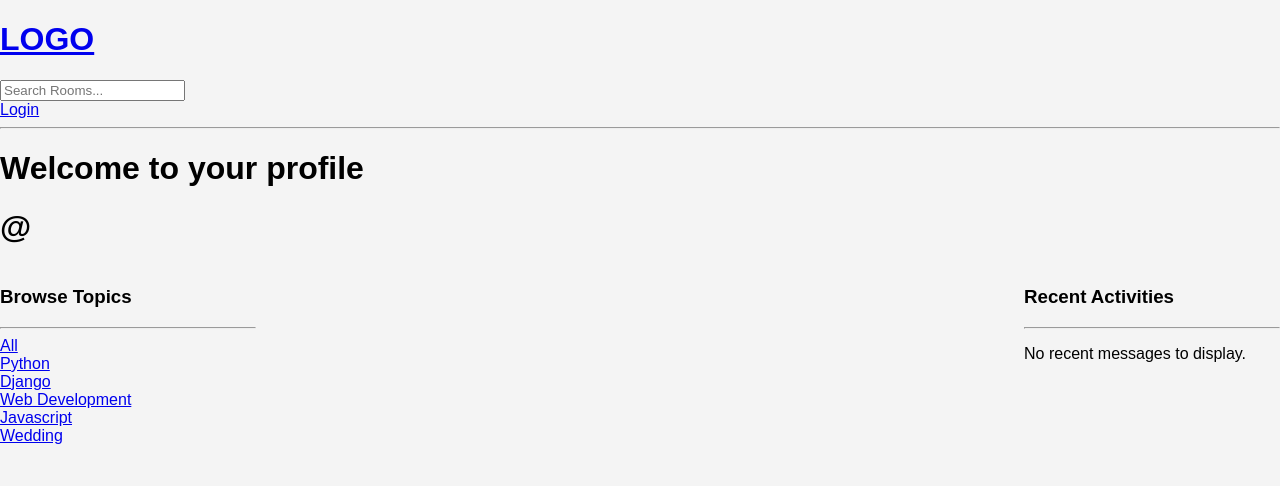
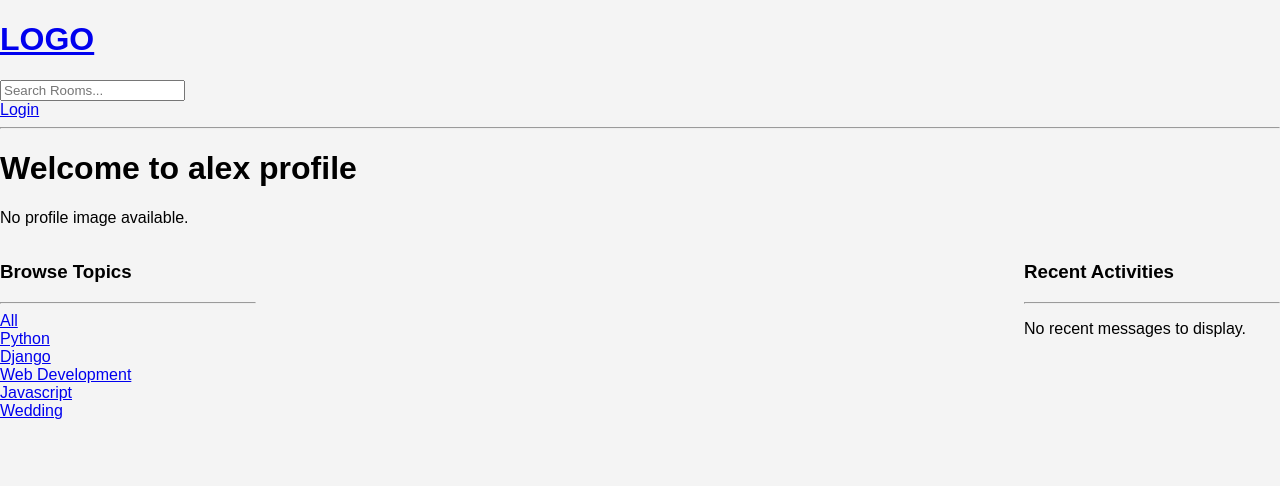
Before and after one commit to zezor/StudyBudy, a Django app: page /profile/3/ in a window 1280 px wide. Shown: the top 486 px of the page. Run offline with Django 5.2, Linux system fonts and the light colour scheme; data comes from the database, SQL or seed files in the repository.

Commit message:
Add profile template; create profile layout with user image, topic, room info, and activity components

```diff
--- a/StudyBuddy/base/templates/base/profile.html
+++ b/StudyBuddy/base/templates/base/profile.html
@@ -10,8 +10,13 @@
 
 </style>
 
-<h1> Welcome to your profile</h1>
-<h1> @{{profile.host.username}}</h1>
+<h1> Welcome to {{user.username}} profile</h1>
+
+{% if user.profile.image %}
+    <img src="{{ user.profile.image.url }}" alt="Profile Image" style="width: 150px; height: 150px; border-radius: 50%;">
+{% else %}
+    <p>No profile image available.</p>
+{% endif %}
 
 <div class = "profile-container">
 
```
